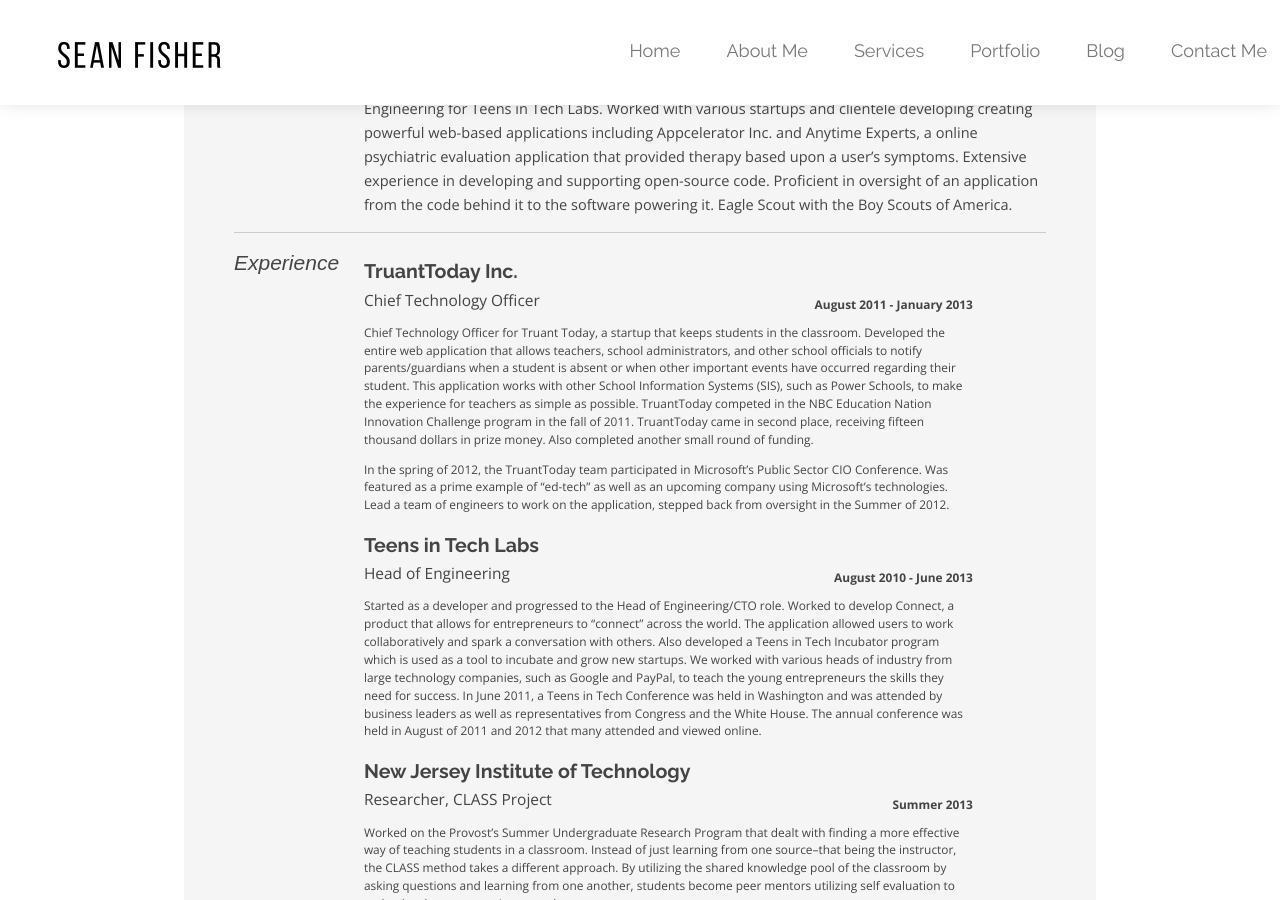
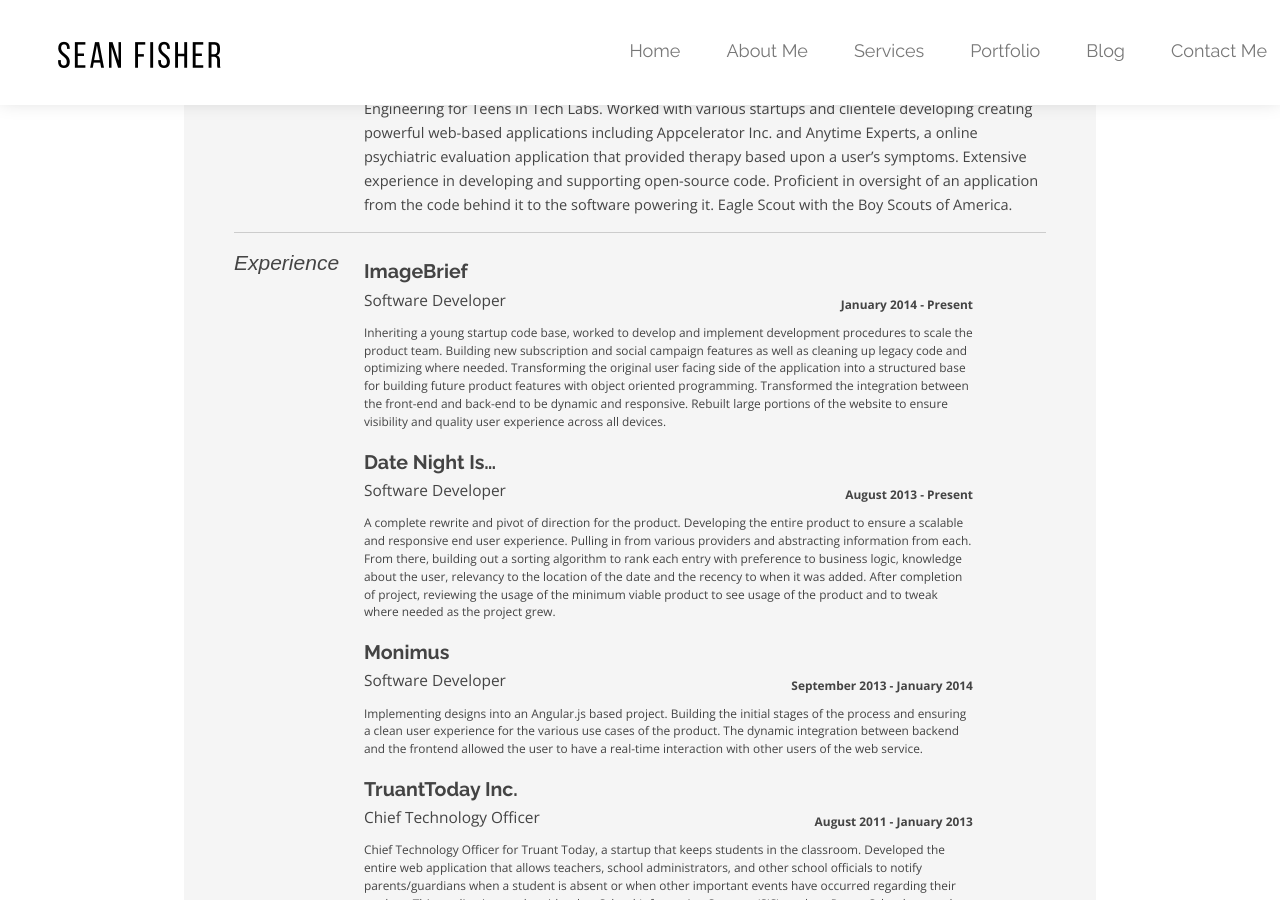
Before and after one commit to srtfisher/srtfisher.github.io, a Jekyll site: the page built from resume.html, in a window 1280 px wide and 900 px high, scrolled down 267 px. Built offline with Jekyll 4.4.1, drawn with Linux system fonts in a browser that asks for light colours; Markdown is read by kramdown in place of the engine named in the settings; some of the changed text lies outside the part shown.

Commit message:
Pushing out this update

```diff
--- a/_includes/resume.md
+++ b/_includes/resume.md
@@ -14,6 +14,24 @@ An accomplished Software Engineer with heavy experience in a LAMP stack. Has exp
 ------
 
 ### Experience
+
+ImageBrief
+: *Software Developer*
+__January 2014 - Present__
+
+  Inheriting a young startup code base, worked to develop and implement development procedures to scale the product team. Building new subscription and social campaign features as well as cleaning up legacy code and optimizing where needed. Transforming the original user facing side of the application into a structured base for building future product features with object oriented programming. Transformed the integration between the front-end and back-end to be dynamic and responsive. Rebuilt large portions of the website to ensure visibility and quality user experience across all devices.
+
+Date Night Is...
+: *Software Developer*
+__August 2013 - Present__
+
+  A complete rewrite and pivot of direction for the product. Developing the entire product to ensure a scalable and responsive end user experience. Pulling in from various providers and abstracting information from each. From there, building out a sorting algorithm to rank each entry with preference to business logic, knowledge about the user, relevancy to the location of the date and the recency to when it was added. After completion of project, reviewing the usage of the minimum viable product to see usage of the product and to tweak where needed as the project grew.
+
+Monimus
+: *Software Developer*
+__September 2013 - January 2014__
+
+  Implementing designs into an Angular.js based project. Building the initial stages of the process and ensuring a clean user experience for the various use cases of the product. The dynamic integration between backend and the frontend allowed the user to have a real-time interaction with other users of the web service.
 
 TruantToday Inc.
 : *Chief Technology Officer*
@@ -32,7 +50,6 @@ __August 2010 - June 2013__
 
 New Jersey Institute of Technology
 : *Researcher, CLASS Project*
-__Summer 2013__
 
   Worked on the Provost’s Summer Undergraduate Research Program that dealt with finding a more effective way of teaching students in a classroom. Instead of just learning from one source--that being the instructor, the CLASS method takes a different approach. By utilizing the shared knowledge pool of the classroom by asking questions and learning from one another, students become peer mentors utilizing self evaluation to make the classroom environment better.
 
@@ -54,6 +71,12 @@ Projects
 
 : *wp-rest-api*
   A RESTful API built for use over WordPress
+
+: *time-iterator*
+  Time Iterator to request data for specific intervals of time.
+
+: *automatic*
+  PHP 5.4+ Automatic.com API Library
 
 : *CodeIgniter Feature Library*
   Allow an application to use feature buckets to allow/disallow access to various features in their application
```
Also changed, not shown: .tmp_pdf_source.html (added), 1 other file.
